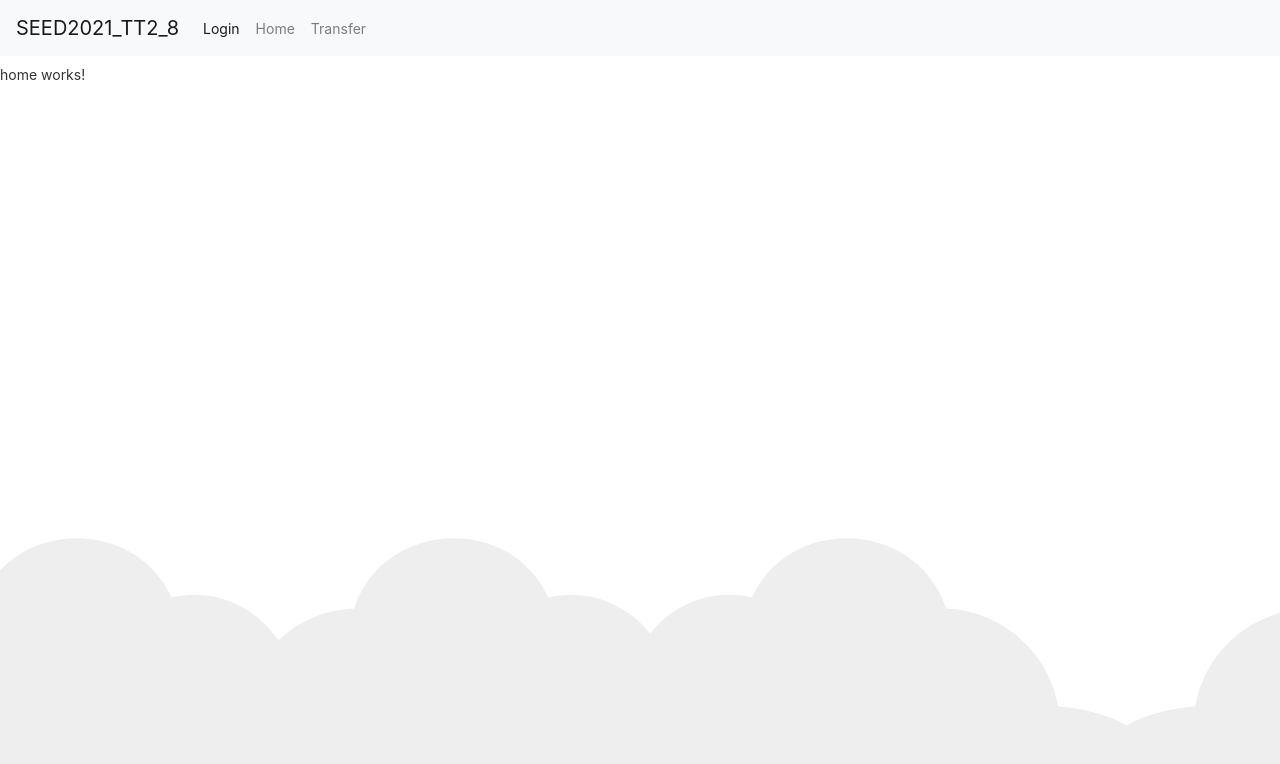
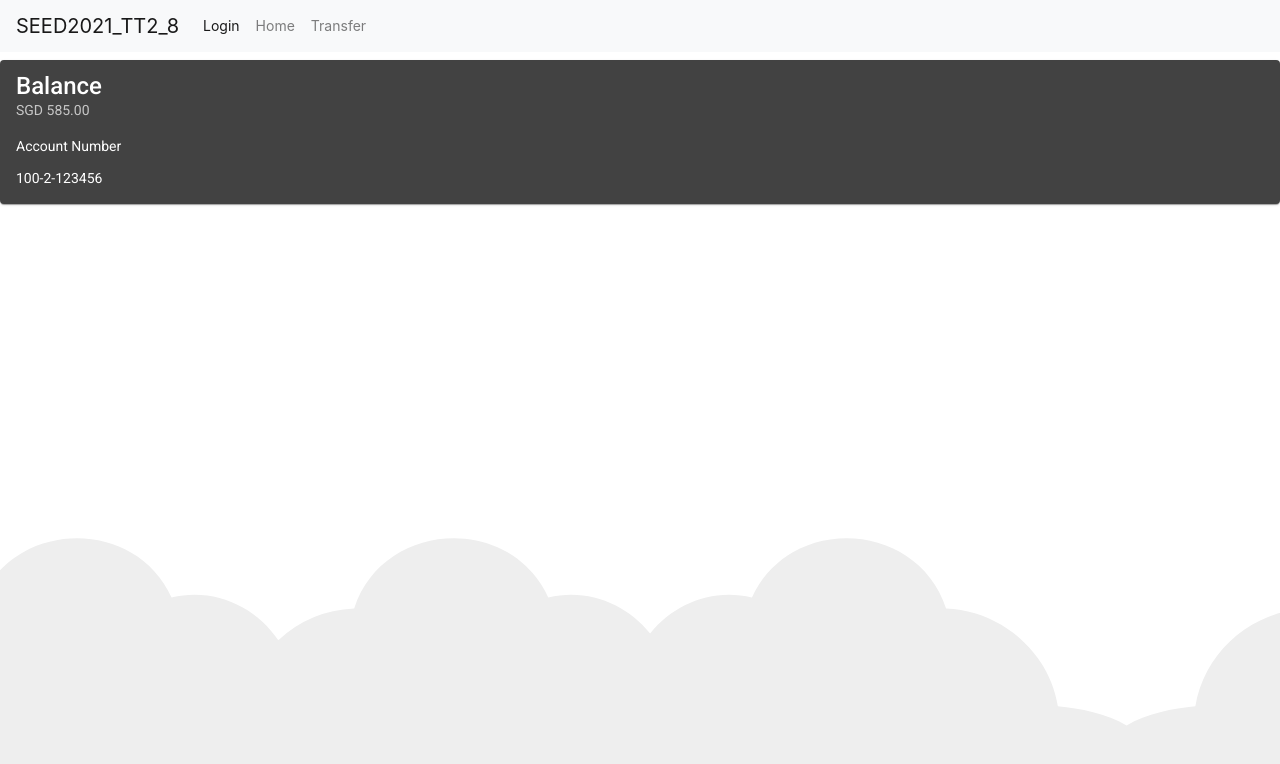
Before and after one commit to shaun-13/DBS-TechTrek, an Angular app in the folder hackathon/: page /home in a window 1280 px wide. Shown: the top 764 px of the page. Built offline with nearby package versions, Linux system fonts and the light colour scheme.

Commit message:
home page

```diff
--- a/hackathon/angular.json
+++ b/hackathon/angular.json
@@ -24,6 +24,7 @@
               "src/assets"
             ],
             "styles": [
+              "./node_modules/@angular/material/prebuilt-themes/pink-bluegrey.css",
               "src/styles.css"
             ],
             "scripts": []
@@ -87,6 +88,7 @@
               "src/assets"
             ],
             "styles": [
+              "./node_modules/@angular/material/prebuilt-themes/pink-bluegrey.css",
               "src/styles.css"
             ],
             "scripts": []
--- a/hackathon/package.json
+++ b/hackathon/package.json
@@ -11,11 +11,13 @@
   },
   "private": true,
   "dependencies": {
-    "@angular/animations": "~11.0.3",
+    "@angular/animations": "^11.0.4",
+    "@angular/cdk": "~11.0.1-sha-5e645f926",
     "@angular/common": "~11.0.3",
     "@angular/compiler": "~11.0.3",
     "@angular/core": "~11.0.3",
     "@angular/forms": "~11.0.3",
+    "@angular/material": "^11.0.2",
     "@angular/platform-browser": "~11.0.3",
     "@angular/platform-browser-dynamic": "~11.0.3",
     "@angular/router": "~11.0.3",
--- a/hackathon/src/app/home/home.component.html
+++ b/hackathon/src/app/home/home.component.html
@@ -1 +1,18 @@
-<p>home works!</p>
+<!-- <p>home works!</p>
+<p> Balance </p>
+<p> SGD 585.00 </p>
+<p>Account Number</p>
+<p>100-2-123456</p> -->
+
+
+<div>
+<mat-card>
+  <mat-card-title>Balance</mat-card-title>
+  <mat-card-subtitle>SGD 585.00</mat-card-subtitle>
+  <mat-card-content>
+    <p>Account Number</p>
+<p>100-2-123456</p>
+  </mat-card-content>
+</mat-card>
+
+</div>
--- a/hackathon/src/index.html
+++ b/hackathon/src/index.html
@@ -12,8 +12,10 @@
   <base href="/">
   <meta name="viewport" content="width=device-width, initial-scale=1">
   <link rel="icon" type="image/x-icon" href="favicon.ico">
+  <link href="https://fonts.googleapis.com/css?family=Roboto:300,400,500&display=swap" rel="stylesheet">
+  <link href="https://fonts.googleapis.com/icon?family=Material+Icons" rel="stylesheet">
 </head>
-<body>
+<body class="mat-typography">
   <app-root></app-root>
 </body>
 </html>
--- a/hackathon/src/styles.css
+++ b/hackathon/src/styles.css
@@ -1 +1,4 @@
 /* You can add global styles to this file, and also import other style files */
+
+html, body { height: 100%; }
+body { margin: 0; font-family: Roboto, "Helvetica Neue", sans-serif; }
```
Also changed, not shown: hackathon/src/app/app.module.ts (+6 -3 lines), 1 other file (tests, documents, lock files or other folders).
